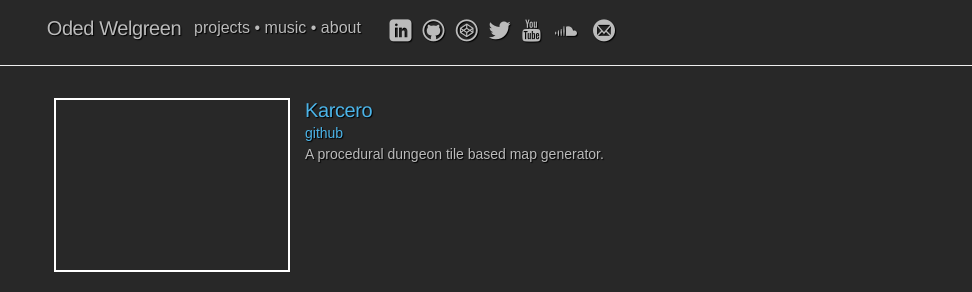
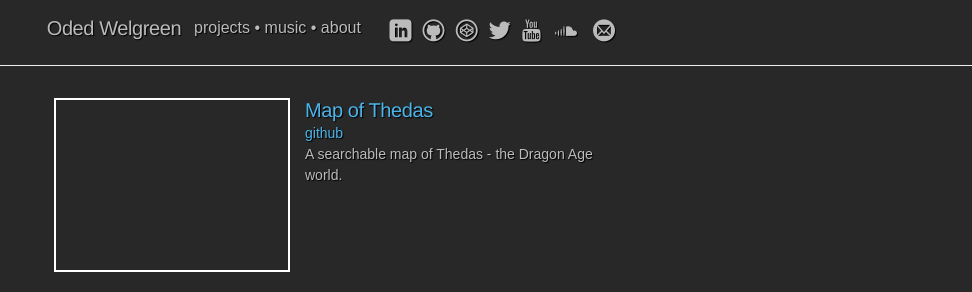
Before and after one commit to odedw/odedw.github.io, a Jekyll site: the page built from projects/index.html, in a window 1280 px wide. Shown: the top 292 px of the page, without its empty margins (308-1280 px from the left). Built offline with Jekyll 4.4.1, drawn with Linux system fonts in a browser that asks for light colours; Markdown is read by kramdown in place of the engine named in the settings; comment, search, counter and statistics services are not loaded.

Commit message:
Add thedas map

```diff
--- a/_data/projects.yml
+++ b/_data/projects.yml
@@ -1,11 +1,11 @@
--   name: Karcero
+-   name: Map of Thedas
     image: /images/caseit.gif
-    repo: https://github.com/odedw/karcero
-    link: http://www.odedwelgreen.com/karcero
-    gfycat: SerenePoliticalAntarcticgiantpetrel
+    repo: https://github.com/odedw/world-of-thedas
+    link: http://thedas.odedwelgreen.com
+    gfycat: WillingNervousHoneycreeper
     music:
     video:
-    description: A procedural dungeon tile based map generator.
+    description: A searchable map of Thedas - the Dragon Age world.
     cta: use it
 
 -   name: Game of Music
```
